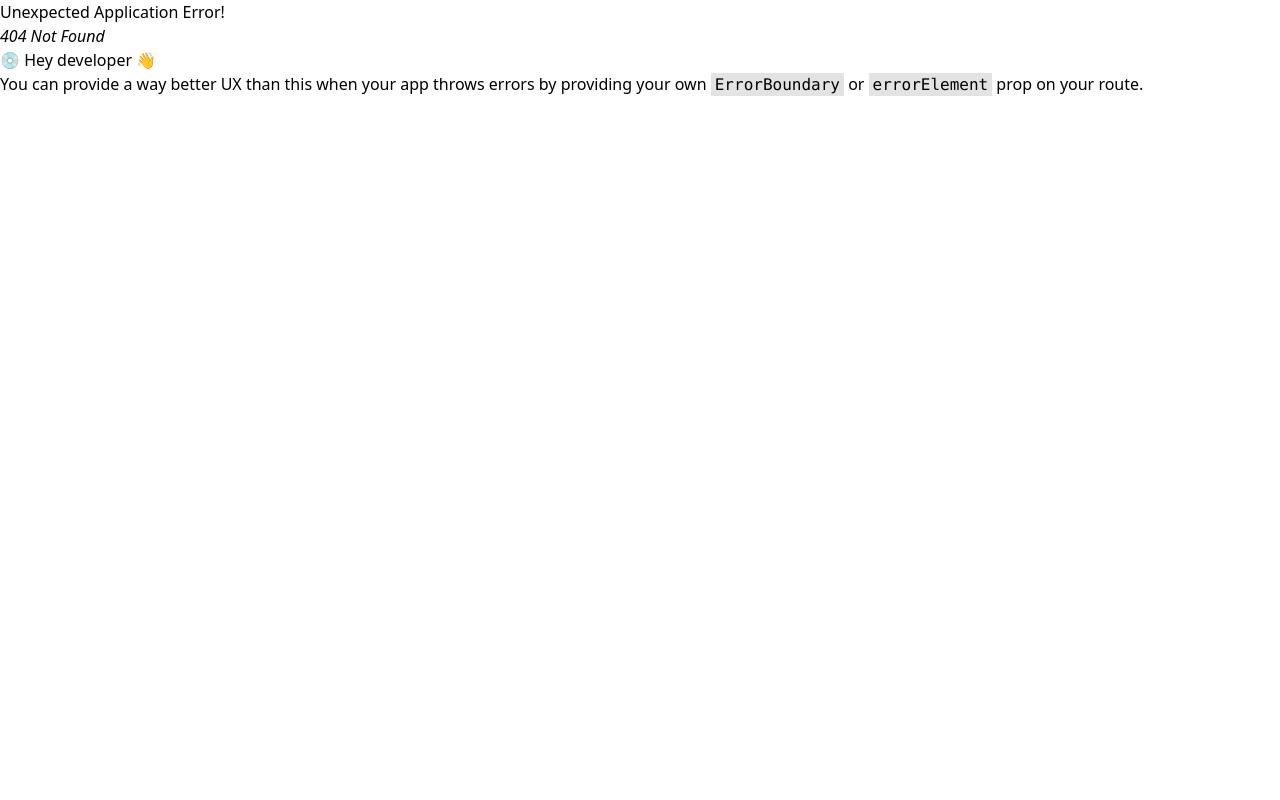
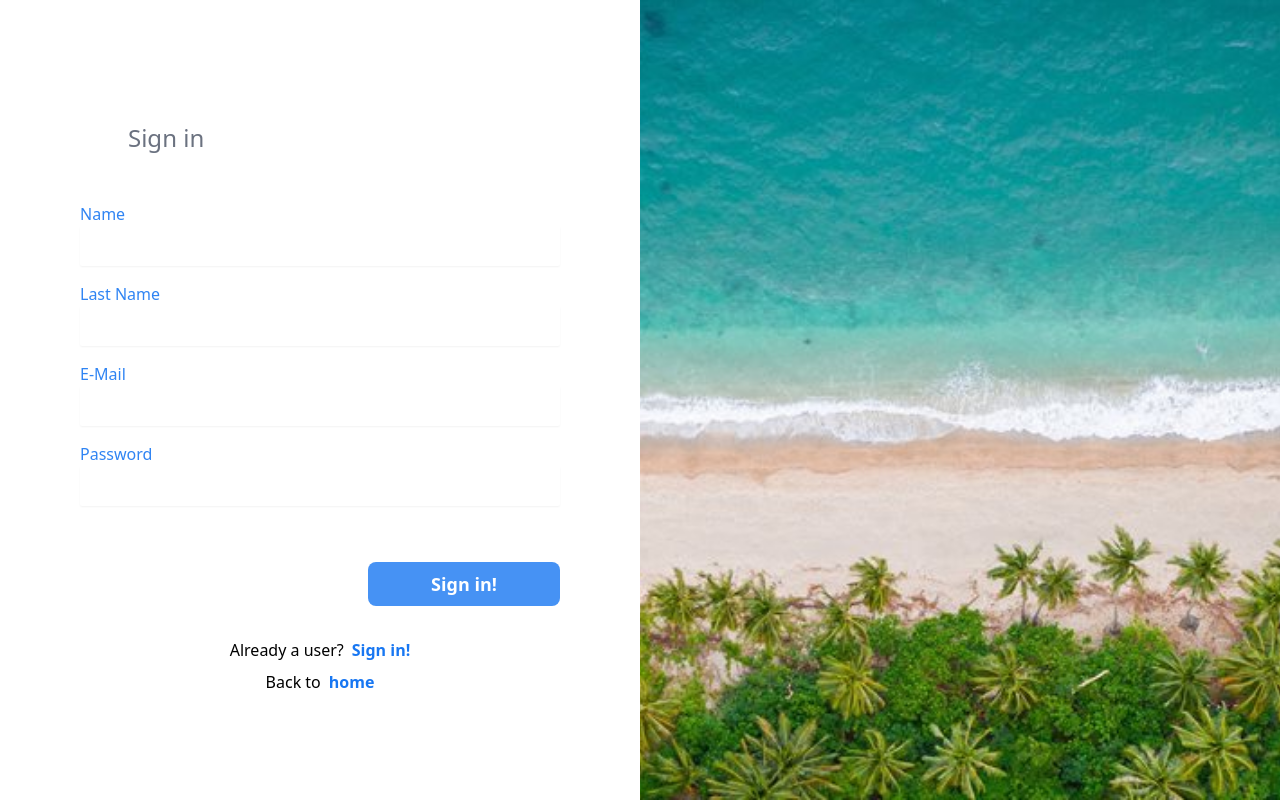
Before and after one commit to arielgonzalezayala/my-itinerary-grupo-rojo, a React (Vite) app: page /signup in a window 1280 px wide. Before the commit this address had no page. Built offline with nearby package versions, Linux system fonts and the light colour scheme.

Commit message:
login & signup page and components

```diff
--- /dev/null
+++ b/src/Components/SignupForm.jsx
@@ -0,0 +1,73 @@
+import { Link, useNavigate } from 'react-router-dom'
+import React, { useEffect, useRef } from 'react'
+
+function SignupForm() {
+    return (
+        <>
+            <div className="w-full flex flex-col p-8">
+                <h1 className="max-w-md flex-wrap text-left text-2xl text-gray-500 pl-[6rem]">
+                    Sign in
+                </h1>
+            </div>
+            <div className="flex w-full max-w-lg flex-col items-center justify-center">
+                <form className="w-full p-4">
+                <div className="w-full">
+                        <label className="text-primary-400 " htmlFor="name">
+                            Name
+                        </label>
+                        <input
+                            autoComplete="false"
+                            type="text"
+                            className="mb-4 flex w-full flex-col items-center justify-center rounded-sm p-2 shadow-sm transition-all duration-100 ease-in-out focus:outline-0"
+                            id="name"
+                        />
+                    </div>
+                    <div className="w-full">
+                        <label className="text-primary-400 " htmlFor="lastName">
+                            Last Name
+                        </label>
+                        <input
+                            autoComplete="false"
+                            type="text"
+                            className="mb-4 flex w-full flex-col items-center justify-center rounded-sm p-2 shadow-sm transition-all duration-100 ease-in-out focus:outline-0"
+                            id="lastName"
+                        />
+                    </div>
+                    <div className="w-full">
+                        <label className="text-primary-400 " htmlFor="mail">
+                            E-Mail
+                        </label>
+                        <input
+                            autoComplete="false"
+                            type="text"
+                            className="mb-4 flex w-full flex-col items-center justify-center rounded-sm p-2 shadow-sm transition-all duration-100 ease-in-out focus:outline-0"
+                            id="mail"
+                        />
+                    </div>
+                    <div className="w-full pb-10">
+                        <label className="text-primary-400 " htmlFor="password">
+                            Password
+                        </label>
+                        <input
+                            autoComplete="false"
+                            type="password"
+                            className="mb-4 flex w-full flex-col items-center justify-center rounded-sm border-none p-2 no-underline shadow-sm transition-all duration-100 ease-in-out focus:outline-0"
+                            id="password"
+                        />
+                    </div>
+                    <div className="flex flex-row-reverse items-center w-full">
+                        <button
+                            className="flex w-2/5 cursor-pointer justify-center rounded-lg border-none bg-primary-300 p-2 text-lg font-bold text-white no-underline transition-all duration-100 ease-in-out"
+                            type="submit"
+                            /*                             to={'/'} */
+                        >
+                            Sign in!
+                        </button>
+                    </div>
+                </form>
+            </div>
+        </>
+    )
+}
+
+export default SignupForm
--- /dev/null
+++ b/src/Pages/Signup.jsx
@@ -0,0 +1,46 @@
+import { Link, Outlet } from 'react-router-dom'
+
+import React from 'react'
+
+function Signup() {
+    return (
+        <>
+            <div className="relative flex h-screen">
+                <div className="flex h-full w-full flex-col items-center justify-center bg-white lg:w-1/2">
+                    <div className="flex w-full flex-col items-center justify-center">
+                        <Outlet />
+                    </div>
+                    <div className="flex flex-col items-center justify-center gap-2 p-4">
+                        <div className="flex gap-2">
+                            <p>Already a user? </p>
+                            <Link
+                                className="font-bold text-primary-500 no-underline"
+                                to="/login"
+                            >
+                                Sign in!
+                            </Link>
+                        </div>
+                        <div className="flex gap-2">
+                            <p>Back to</p>
+                            <Link
+                                className="font-bold text-primary-500 no-underline"
+                                to="/"
+                            >
+                                home
+                            </Link>
+                        </div>
+                    </div>
+                </div>
+                <div className="hidden w-1/2 lg:flex">
+                    <img
+                        src={'../public/signupBG.jpg'}
+                        alt=""
+                        className="absolute h-full w-1/2 object-cover"
+                    />
+                </div>
+            </div>
+        </>
+    )
+}
+
+export default Signup
```
Also changed, not shown: router.jsx (+13 -1 lines), public/signupBG.jpg (added).
